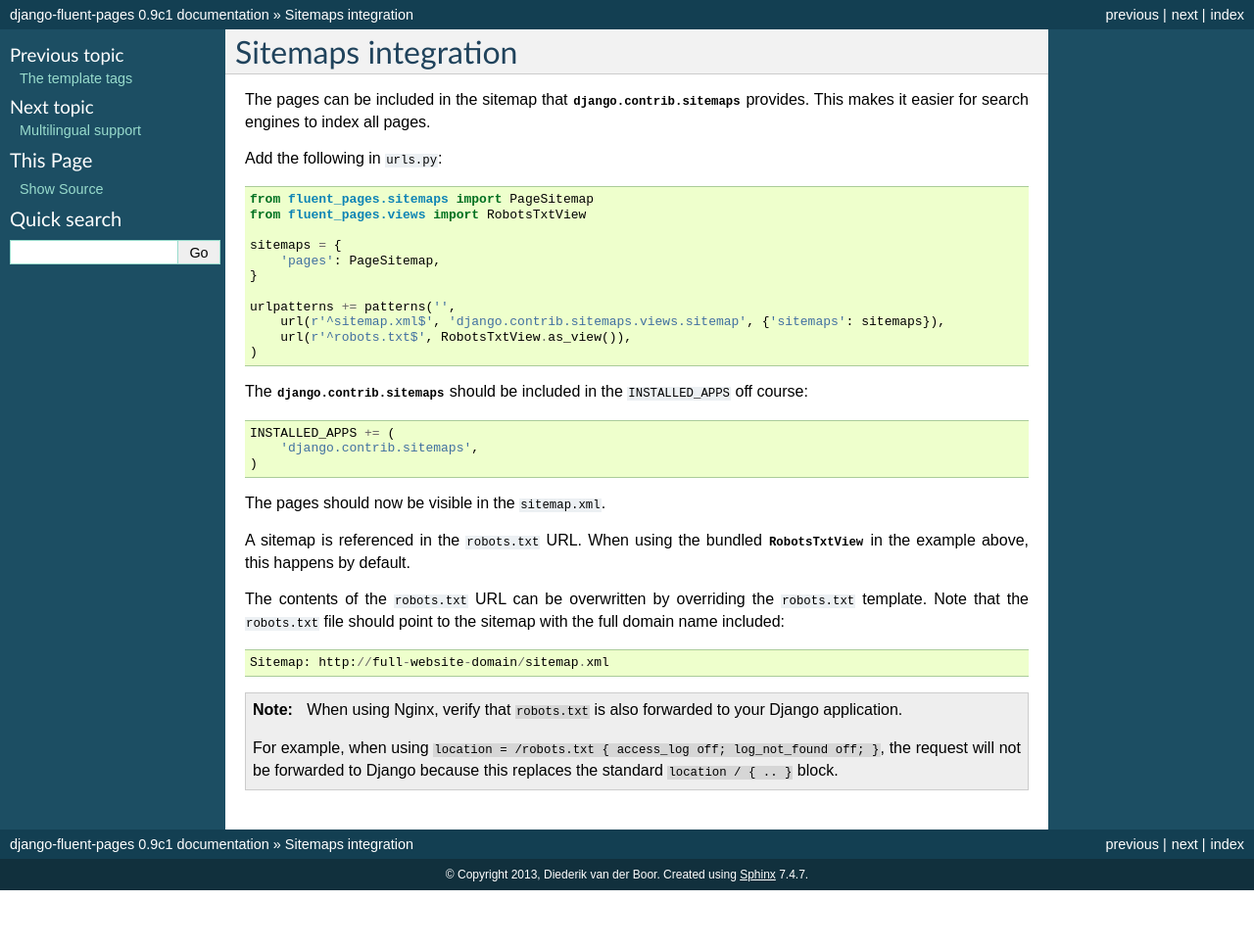
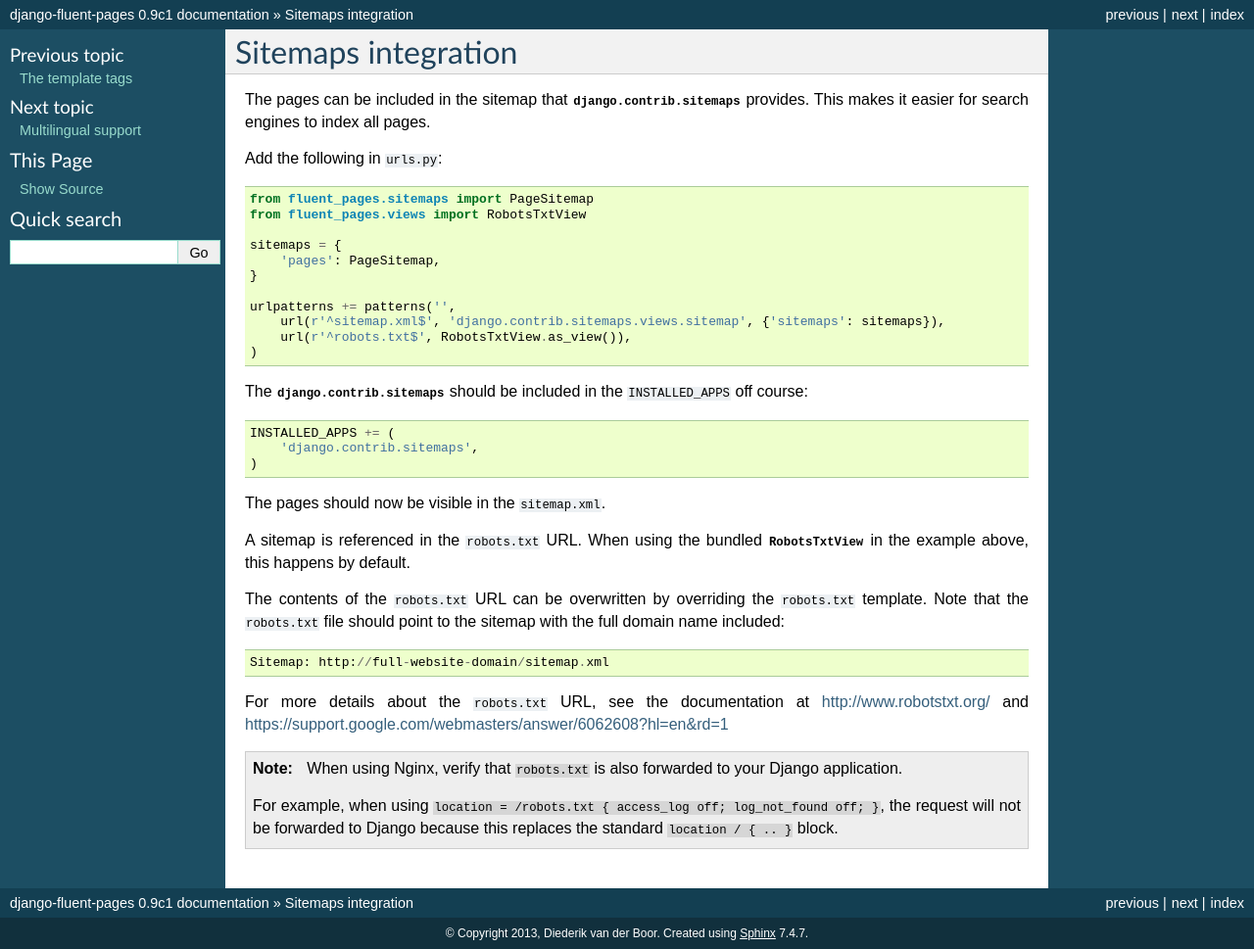
Before and after one commit to django-fluent/django-fluent-pages, a Sphinx documentation site: the page built from docs/sitemaps.rst, in a window 1280 px wide. Shown: the whole page at 98% size. Built offline with Sphinx 7.4.7, drawn with Linux system fonts in a browser that asks for light colours; before the commit the page ends 909 px from its top, so only the background shows below that.

Commit message:
robots.txt: mention documentation links

```diff
--- a/docs/sitemaps.rst
+++ b/docs/sitemaps.rst
@@ -40,6 +40,8 @@ Note that the :file:`robots.txt` file should point to the sitemap with the full
 
     Sitemap: http://full-website-domain/sitemap.xml
 
+For more details about the ``robots.txt`` URL, see the documentation at
+http://www.robotstxt.org/ and https://support.google.com/webmasters/answer/6062608?hl=en&rd=1
 
 .. note::
 
```
Also changed, not shown: 1 other file.
